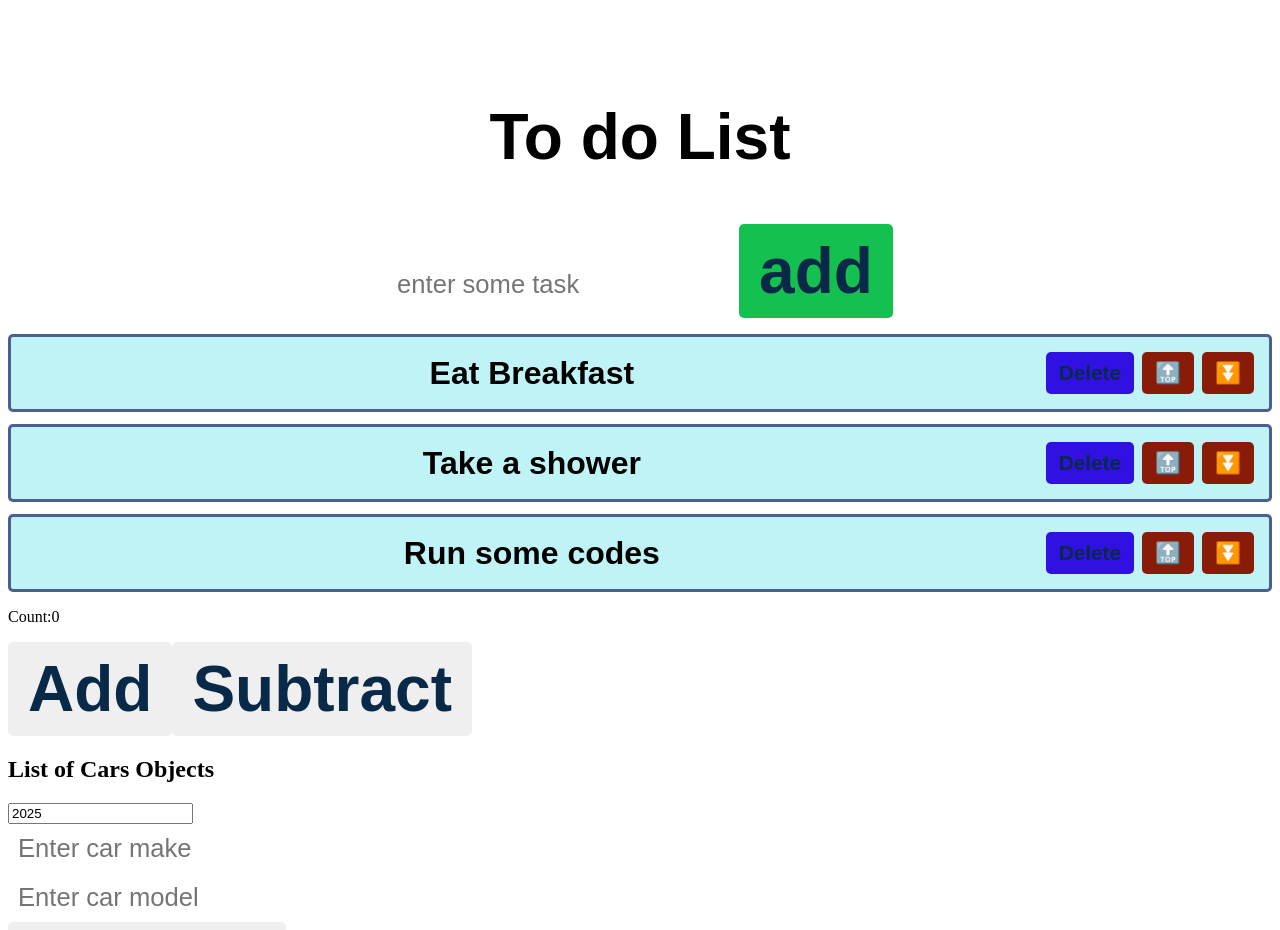
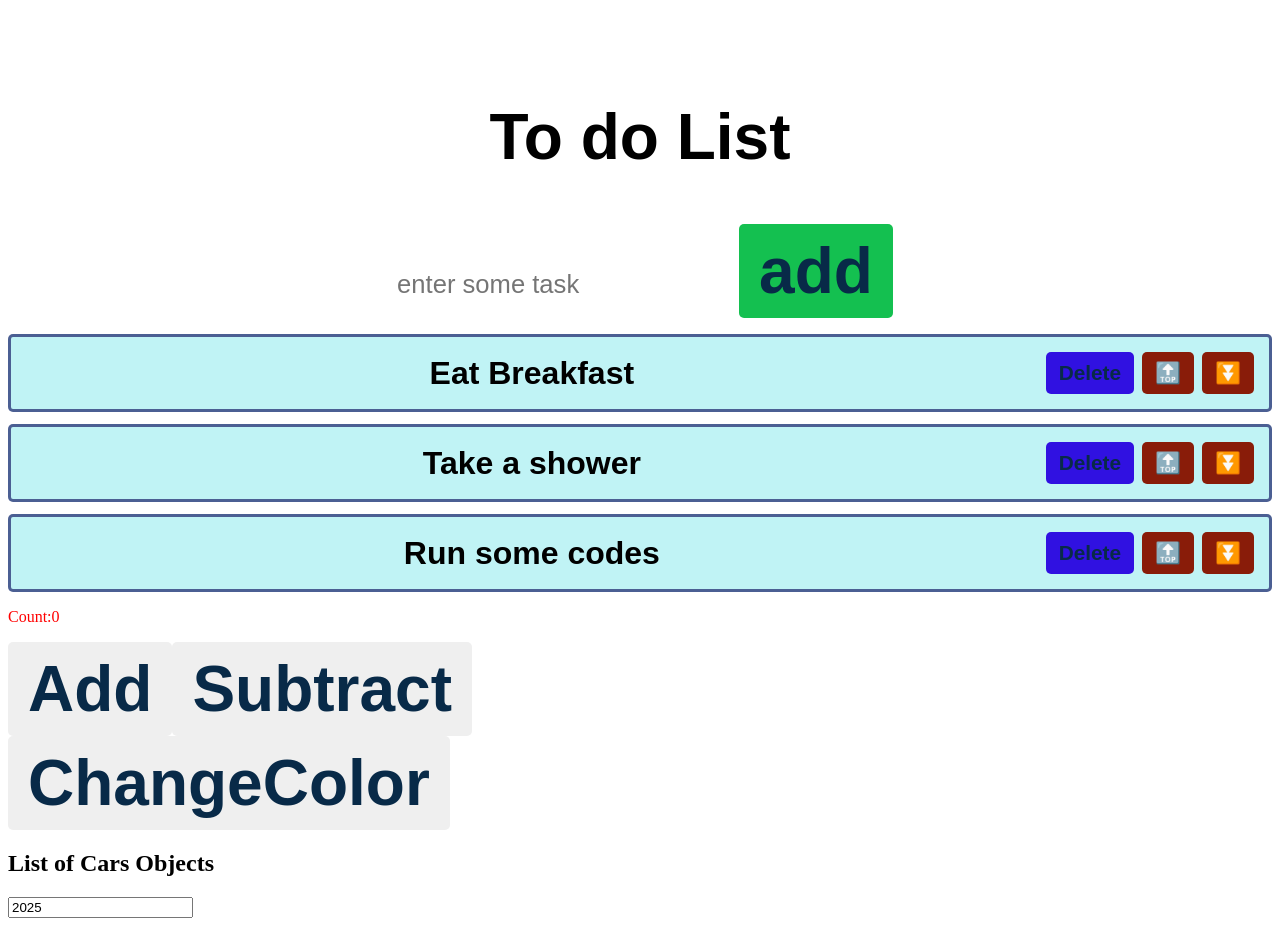
Before and after one commit to hpeter19/React, a React (Vite) app: page / in a window 1280 px wide. Shown: the top 930 px of the page. Built offline with nearby package versions, Linux system fonts and the light colour scheme.

Commit message:
setting the color of paragraph to be the color chosen

```diff
--- a/src/myCompnent.jsx
+++ b/src/myCompnent.jsx
@@ -3,6 +3,8 @@ import  React,{ useState ,useEffect } from "react"
 function Mycompnent(){
 
      const [count ,setCount]= useState(0);
+     const [color ,setColor]=useState("red");
+
 
      useEffect(() => {
         document.title=`count: ${count}`;
@@ -15,13 +17,16 @@ function Mycompnent(){
      function subtractCount(){
         setCount(c => c -1 )
      }
-     //changing the title of the document
+    function changeColor(){
+        setColor(c=> c === "red"? "green" :"red");
+    }
 
 return(<>
 
-    <p>Count:{count}</p>
+    <p style={{color:color}}>Count:{count}</p>
     <button onClick={addCount}>Add</button>
-    <button onClick={subtractCount}>Subtract</button>
+    <button onClick={subtractCount}>Subtract</button><br/>
+    <button onClick={changeColor}>ChangeColor</button>
       </>);
 }
 export default Mycompnent
```
